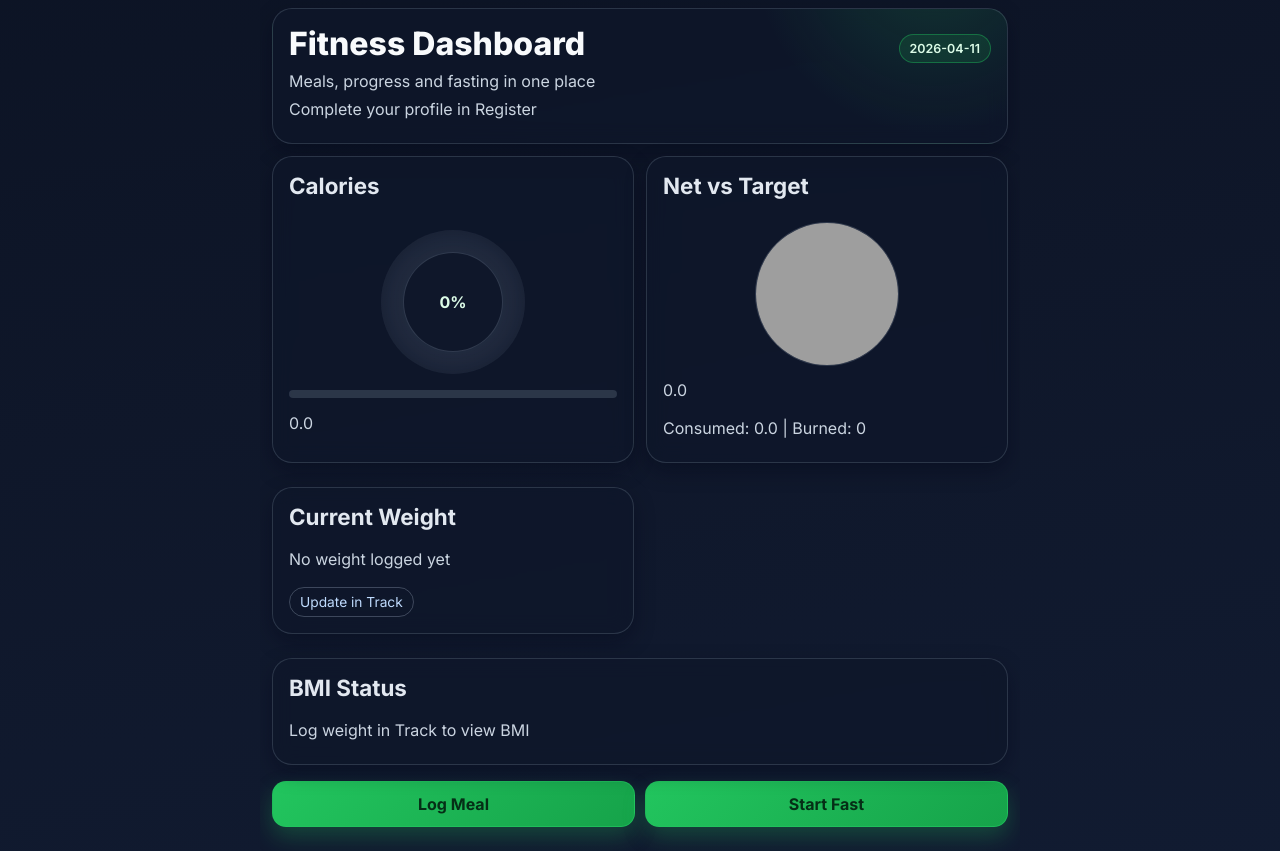
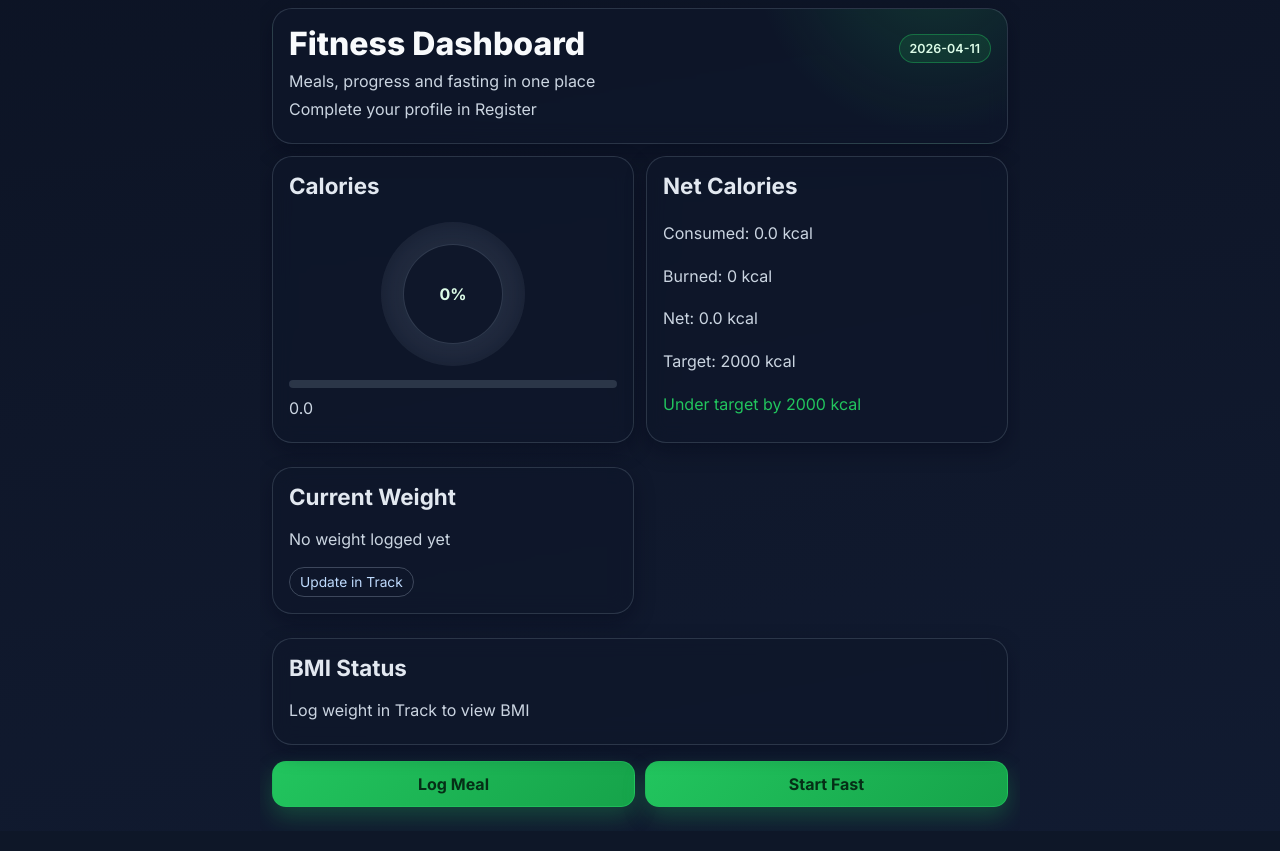
Before and after one commit to badarhayat/Desi-Fitness, a Flask app: page / in a window 1280 px wide. Shown: the part 303-1154 px from the top of the page. After the commit the page ends 1129 px from the top, so only its background shows below. Run offline with Flask 3, Linux system fonts and the light colour scheme; the visitor is signed in with stand-in values (Sample User, id 1); grey boxes are pictures that could not be loaded.

Commit message:
simplify net calories card and add walking suggestion

```diff
--- a/app.py
+++ b/app.py
@@ -1,6 +1,7 @@
 from __future__ import annotations
 
 from datetime import datetime
+import math
 from pathlib import Path
 
 import matplotlib
@@ -592,7 +593,6 @@ def home():
         return login_check
 
     user_data = _get_current_user_data()
-    username = _get_current_username() or "user"
     today = _today()
     profile = user_data.get("profile", {})
     calories_target = profile.get("daily_calories_target") or DAILY_TARGETS["calories"]
@@ -602,15 +602,15 @@ def home():
     calories_percent_raw = round((calories_eaten / calories_target) * 100, 2) if calories_target else 0.0
     calories_percent = min(100.0, calories_percent_raw)
     calories_over_percent = round(max(0.0, calories_percent_raw - 100.0), 2)
-    net_target_percent = round(
-        min(100.0, max(0.0, (net_calories_today / calories_target) * 100)), 2
-    ) if calories_target else 0.0
-    net_vs_target_pie_url = _save_net_vs_target_pie(
-        username,
-        max(0.0, net_calories_today),
-        float(calories_target),
-        "home_net_vs_target_pie",
-    )
+    net_target_percent = round((net_calories_today / calories_target) * 100, 2) if calories_target else 0.0
+    net_delta = round(net_calories_today - calories_target, 2)
+    net_status = "over" if net_delta > 0 else "under" if net_delta < 0 else "on_target"
+    walk_steps_needed = 0
+    walk_minutes_needed = 0
+    if net_delta > 0:
+        # Approximation based on 0.04 kcal per step and ~100 steps/min normal walk.
+        walk_steps_needed = math.ceil(net_delta / 0.04)
+        walk_minutes_needed = max(1, math.ceil(walk_steps_needed / 100))
 
     latest_weight = None
     if user_data["weight_log"]:
@@ -661,7 +661,10 @@ def home():
         calories_percent_raw=calories_percent_raw,
         calories_over_percent=calories_over_percent,
         net_target_percent=net_target_percent,
-        net_vs_target_pie_url=net_vs_target_pie_url,
+        net_delta=net_delta,
+        net_status=net_status,
+        walk_steps_needed=walk_steps_needed,
+        walk_minutes_needed=walk_minutes_needed,
         latest_weight=latest_weight,
         profile=profile,
         bmi=bmi,
--- a/templates/index.html
+++ b/templates/index.html
@@ -32,12 +32,20 @@
     </article>
 
     <article class="panel stat-card">
-        <h2>{{ t("Net vs Target / خالص بمقابلہ ہدف") }}</h2>
-        <div class="mini-pie-wrap">
-            <img class="mini-pie" src="{{ net_vs_target_pie_url }}" alt="Net calories vs target / خالص کیلوریز بمقابلہ ہدف">
-        </div>
-        <p class="muted">{{ net_calories_today }} / {{ calories_target }} kcal ({{ net_target_percent|round|int }}%)</p>
-        <p class="muted">{{ t("Consumed") }}: {{ calories_eaten }} | {{ t("Burned") }}: {{ calories_burned_today }}</p>
+        <h2>{{ t("Net Calories / خالص کیلوریز") }}</h2>
+        <p class="muted">{{ t("Consumed") }}: {{ calories_eaten }} kcal</p>
+        <p class="muted">{{ t("Burned") }}: {{ calories_burned_today }} kcal</p>
+        <p class="muted">{{ t("Net") }}: {{ net_calories_today }} kcal</p>
+        <p class="muted">{{ t("Target") }}: {{ calories_target }} kcal</p>
+
+        {% if net_status == 'over' %}
+        <p class="muted" style="color:#f97316;">{{ t("Over target by / ہدف سے زیادہ") }} {{ net_delta|abs|round|int }} kcal ({{ (net_target_percent - 100)|round|int }}%)</p>
+        <p class="muted">{{ t("Suggested walk / تجویز کردہ واک") }}: {{ walk_minutes_needed }} {{ t("minutes") }} (~{{ walk_steps_needed }} {{ t("steps") }})</p>
+        {% elif net_status == 'under' %}
+        <p class="muted" style="color:#22c55e;">{{ t("Under target by / ہدف سے کم") }} {{ net_delta|abs|round|int }} kcal</p>
+        {% else %}
+        <p class="muted" style="color:#22c55e;">{{ t("On target / ہدف کے مطابق") }}</p>
+        {% endif %}
     </article>
 
     <article class="panel stat-card">
```
